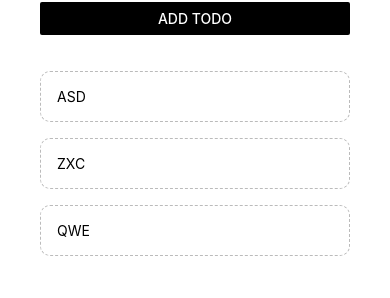
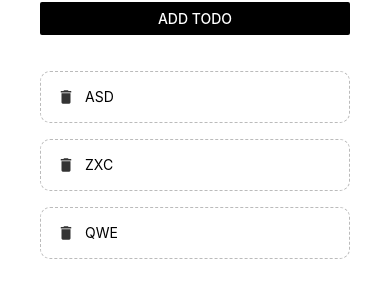
Before and after one commit to Sahil1109/nativeapp, a React Native app: screen / in a window 390 px wide. Shown: the part 216-514 px from the top of the page. Built offline with nearby package versions, Linux system fonts and the light colour scheme.

Commit message:
After Lec15

```diff
--- a/components/todoItem.js
+++ b/components/todoItem.js
@@ -1,21 +1,29 @@
 import React from 'react';
 import { StyleSheet, View, Text, TouchableOpacity} from 'react-native';
+import { MaterialIcons } from '@expo/vector-icons';
 
 export default function TodoItem({item, pressHandler}){
 
     return(
        <TouchableOpacity onPress={()=>pressHandler(item.key)}>
-           <Text style={styles.item}>{item.text}</Text>
+           <View style={styles.item}>
+           <MaterialIcons name="delete" size={18} color='#333'/>
+           <Text style={styles.itemText}>{item.text}</Text>
+           </View>
        </TouchableOpacity>
     )
 }
 const styles = StyleSheet.create({
     item:{
+        flexDirection:'row',
         padding: 16,
         marginTop:16,
         borderColor: '#bbb',
         borderWidth: 1,
         borderStyle: 'dashed',
         borderRadius: 10
+    },
+    itemText:{
+        marginLeft:10,
     }
   });
```
